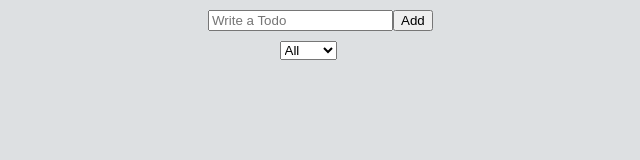
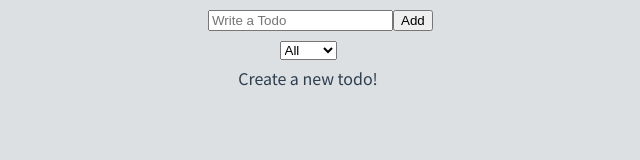
Before and after one commit to studyingheesu/todo-coil, a React (Create React App) app: page / in a window 1280 px wide. Shown: the top 160 px of the page, without its empty margins (332-972 px from the left). Built offline with nearby package versions, Linux system fonts and the light colour scheme.

Commit message:
implement deleteCategory

```diff
--- a/src/atoms.ts
+++ b/src/atoms.ts
@@ -50,11 +50,12 @@ export const todosState = selector<ITodo[]>({
   },
 });
 
-export type FILTER = CATEGORY | 'ALL';
+export const FILTER_ALL = '_ALL';
+export type FILTER = '_ALL' | CATEGORY;
 
 export const todoFilterState = atom<FILTER>({
   key: 'todoFilter',
-  default: 'ALL',
+  default: FILTER_ALL,
 });
 
 export const filteredTodoState = selector({
@@ -63,7 +64,7 @@ export const filteredTodoState = selector({
     const todos = get(_todosState);
     const filter = get(todoFilterState);
 
-    if (filter === 'ALL') {
+    if (filter === FILTER_ALL) {
       return todos;
     } else {
       return todos.filter((todo) => todo.category === filter);
--- a/src/components/CreateTodo.tsx
+++ b/src/components/CreateTodo.tsx
@@ -1,7 +1,7 @@
 import { useForm } from 'react-hook-form';
 import { useRecoilValue, useSetRecoilState } from 'recoil';
 import styled from 'styled-components';
-import { todoFilterState, todosState, CATEGORY, categoriesState } from '../atoms';
+import { todoFilterState, todosState, CATEGORY, categoriesState, FILTER_ALL } from '../atoms';
 
 const Form = styled.form`
   display: flex;
@@ -18,7 +18,7 @@ const CreateTodo = () => {
   const filter = useRecoilValue(todoFilterState);
 
   const defaultCategory = categories[0];
-  const selectedCategory: CATEGORY = filter === 'ALL' ? defaultCategory : filter;
+  const selectedCategory: CATEGORY = filter === FILTER_ALL ? defaultCategory : filter;
 
   const { register, handleSubmit, setValue } = useForm<IForm>();
   const onValid = ({ todo }: IForm) => {
--- a/src/components/TodoList.tsx
+++ b/src/components/TodoList.tsx
@@ -1,6 +1,6 @@
 import { useRecoilState, useRecoilValue } from 'recoil';
 import styled from 'styled-components';
-import { categoriesState, FILTER, filteredTodoState, todoFilterState } from '../atoms';
+import { categoriesState, FILTER, filteredTodoState, todoFilterState, ITodo, FILTER_ALL, CATEGORY } from '../atoms';
 import CreateTodo from './CreateTodo';
 import Todo from './Todo';
 
@@ -20,13 +20,24 @@ const Filter = styled.select`
   display: block;
   margin: 0 auto;
 `;
+const EmptyPage = styled.div`
+  display: flex;
+  justify-content: center;
+`;
 
 const TodoList = () => {
-  const todos = useRecoilValue(filteredTodoState);
-  const categories = useRecoilValue(categoriesState);
-  const [filter, setFilter] = useRecoilState(todoFilterState);
+  const todos = useRecoilValue<ITodo[]>(filteredTodoState);
+  const [categories, setCategories] = useRecoilState<CATEGORY[]>(categoriesState);
+  const [filter, setFilter] = useRecoilState<FILTER>(todoFilterState);
   const handleChange = ({ target: { value } }: React.ChangeEvent<HTMLSelectElement>) => {
     setFilter(value as FILTER);
+  };
+  const handleDeleteCategory = () => {
+    const categoryIndex = categories.indexOf(filter);
+    if (categoryIndex !== -1) {
+      setFilter(FILTER_ALL);
+      setCategories([...categories.slice(0, categoryIndex), ...categories.slice(categoryIndex + 1)]);
+    }
   };
 
   return (
@@ -34,7 +45,7 @@ const TodoList = () => {
       <CreateTodo />
       <FilterContainer>
         <Filter value={filter} onChange={handleChange}>
-          <option value="ALL" key="ALL">
+          <option value={FILTER_ALL} key={FILTER_ALL}>
             All
           </option>
           {categories.map((category) => (
@@ -45,9 +56,17 @@ const TodoList = () => {
         </Filter>
       </FilterContainer>
       <List>
-        {todos.map((todo) => (
-          <Todo key={todo.id} {...todo} />
-        ))}
+        {todos.length ? (
+          todos.map((todo) => <Todo key={todo.id} {...todo} />)
+        ) : filter === FILTER_ALL ? (
+          <EmptyPage>
+            <p>Create a new todo!</p>
+          </EmptyPage>
+        ) : (
+          <EmptyPage>
+            <button onClick={handleDeleteCategory}>Delete this category</button>
+          </EmptyPage>
+        )}
       </List>
     </Container>
   );
```
